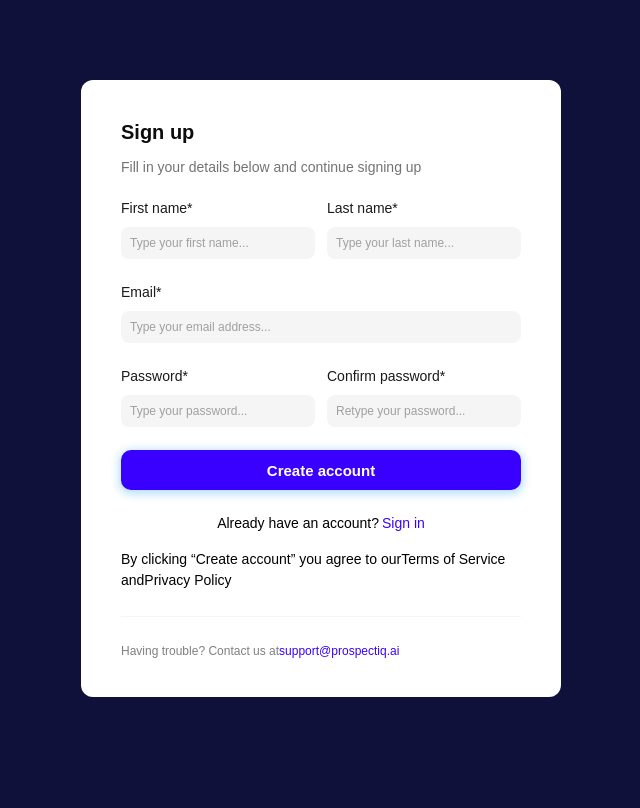
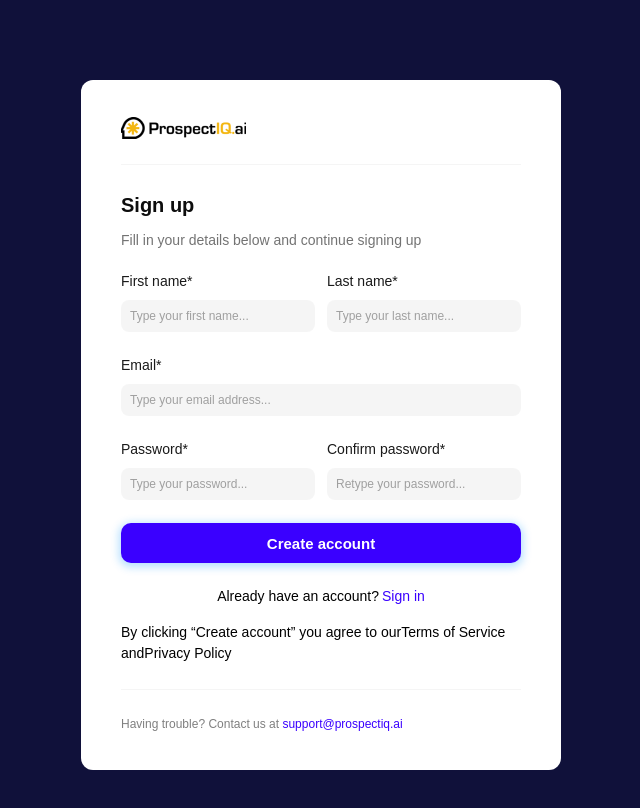
Before and after one commit to felipecrivera/admin-portal, a React (Vite) app: page /signup in a window 1280 px wide. Shown: the top 808 px of the page, without its empty margins (319-959 px from the left). Built offline with nearby package versions, Linux system fonts and the light colour scheme; no server answers.

Commit message:
add logo

```diff
--- a/src/components/features/Signin/Signin.jsx
+++ b/src/components/features/Signin/Signin.jsx
@@ -50,6 +50,18 @@ function Signin() {
         <div className="c-grid">
           <div className="section__wrapper">
             <div className="c-section" data-align="center">
+              <div className="c-section__head">
+                <div className="logo logo--header">
+                  <a className="logo__link" href="/">
+                    <img
+                      className="logo__image"
+                      src={logo2}
+                      srcSet={`${logo22x} 2x`}
+                      alt="Logotype"
+                    />
+                  </a>
+                </div>
+              </div>
               <div className="c-section__body">
                 <h5 className="c-section__title">Log in to your account</h5>
                 <div className="sign__with c-btn__wrapper c-btn__wrapper--column"></div>
--- a/src/components/features/Signup/Signup.jsx
+++ b/src/components/features/Signup/Signup.jsx
@@ -65,6 +65,18 @@ function Signup() {
         <div className="c-grid">
           <div className="section__wrapper">
             <div className="c-section" data-align="center">
+              <div className="c-section__head">
+                <div className="logo logo--header">
+                  <a className="logo__link" href="/">
+                    <img
+                      className="logo__image"
+                      src={logo2}
+                      srcSet={`${logo22x} 2x`}
+                      alt="Logotype"
+                    />
+                  </a>
+                </div>
+              </div>
               <div className="c-section__body">
                 <h5 className="c-section__title">Sign up</h5>
                 <p className="c-section__desc">
@@ -175,7 +187,7 @@ function Signup() {
                     </div>
                   </div>
                   <p className="sign__link">
-                    Already have an account? <a href="#">Sign in</a>
+                    Already have an account? <a href="/signin">Sign in</a>
                   </p>
                   <div className="c-form__field c-form__field--info">
                     <p className="c-form__info">
@@ -188,8 +200,8 @@ function Signup() {
               </div>
               <div className="c-section__footer">
                 <p className="c-section__info">
-                  Having trouble? Contact us at
-                  <a href="#">support@prospectiq.ai</a>
+                  Having trouble? Contact us at {" "}
+                  <a href="mailto:support@prospectiq.ai">support@prospectiq.ai</a>
                 </p>
               </div>
             </div>
```
